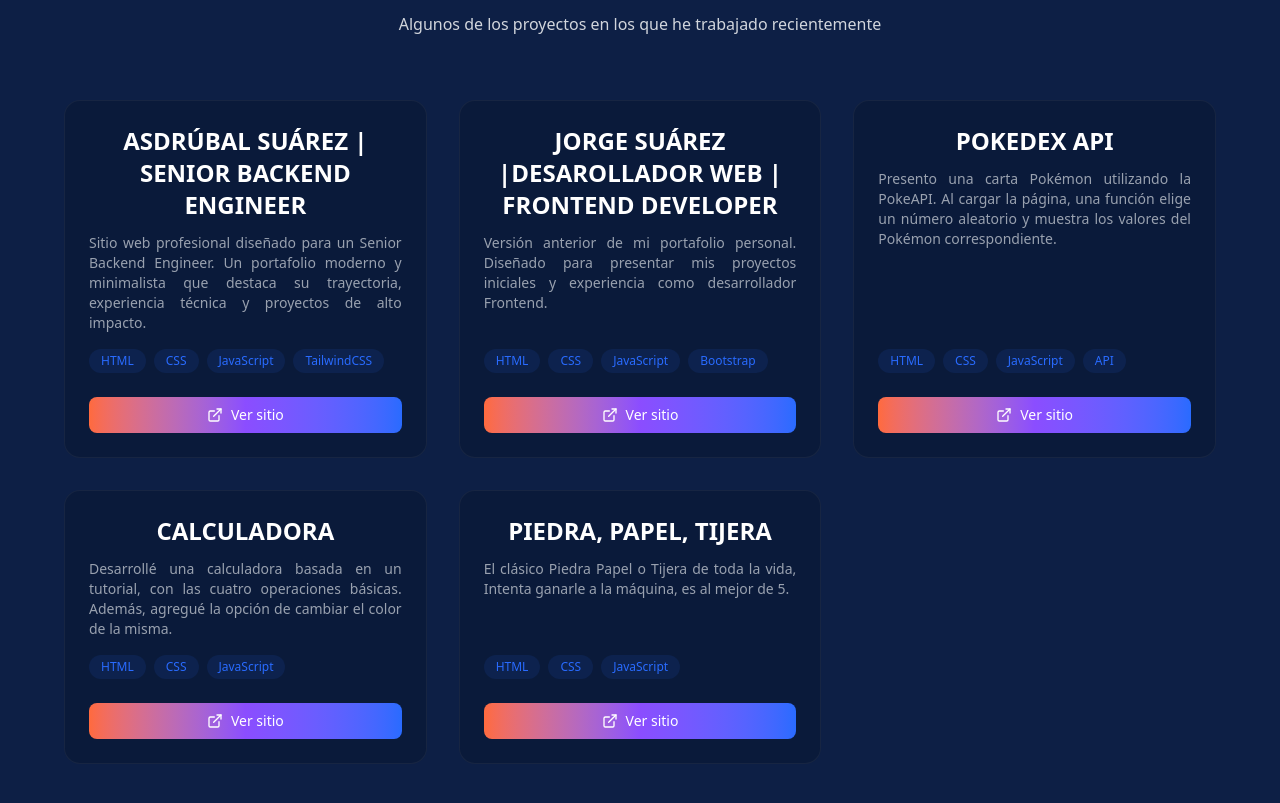
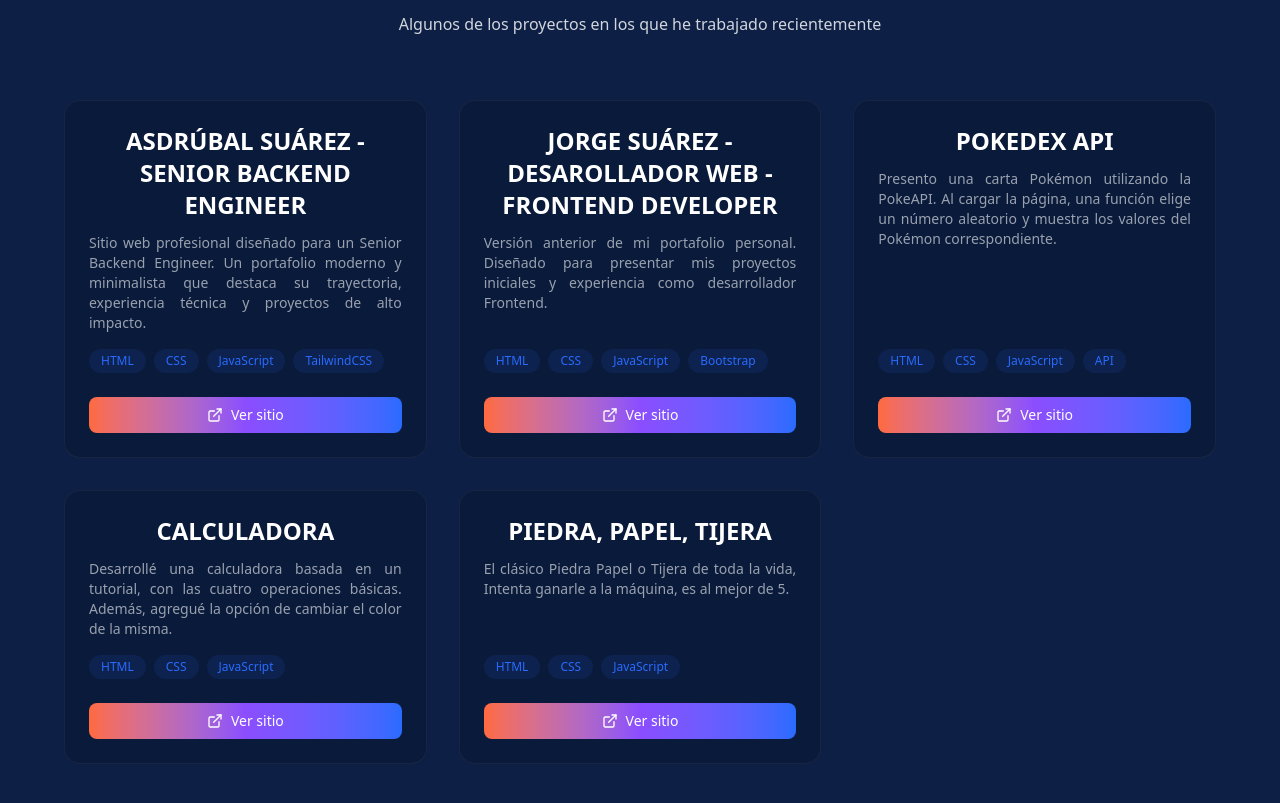
Before and after one commit to JASR2003/SitioWebPersonal-V2, a React (Vite) app: page / in a window 1280 px wide. Shown: the part 4052-4855 px from the top of the page. Built offline with nearby package versions, Linux system fonts and the light colour scheme.

Commit message:
arreglar titulo en projects

```diff
--- a/src/components/Projects.jsx
+++ b/src/components/Projects.jsx
@@ -3,14 +3,14 @@ import { ExternalLink, Github } from 'lucide-react';
 export function Projects() {
     const projects = [
         {
-            title: 'Asdrúbal Suárez | Senior Backend Engineer',
+            title: 'Asdrúbal Suárez - Senior Backend Engineer',
             description: 'Sitio web profesional diseñado para un Senior Backend Engineer. Un portafolio moderno y minimalista que destaca su trayectoria, experiencia técnica y proyectos de alto impacto.',
 
             technologies: ['HTML', 'CSS', 'JavaScript', 'TailwindCSS'],
             demoUrl: 'https://asdrubalivan.com/'
         },
         {
-            title: 'Jorge Suárez |Desarollador web | FrontEnd Developer',
+            title: 'Jorge Suárez - Desarollador web - FrontEnd Developer',
             description: 'Versión anterior de mi portafolio personal. Diseñado para presentar mis proyectos iniciales y experiencia como desarrollador Frontend.',
 
             technologies: ['HTML', 'CSS', 'JavaScript', 'Bootstrap'],
```
